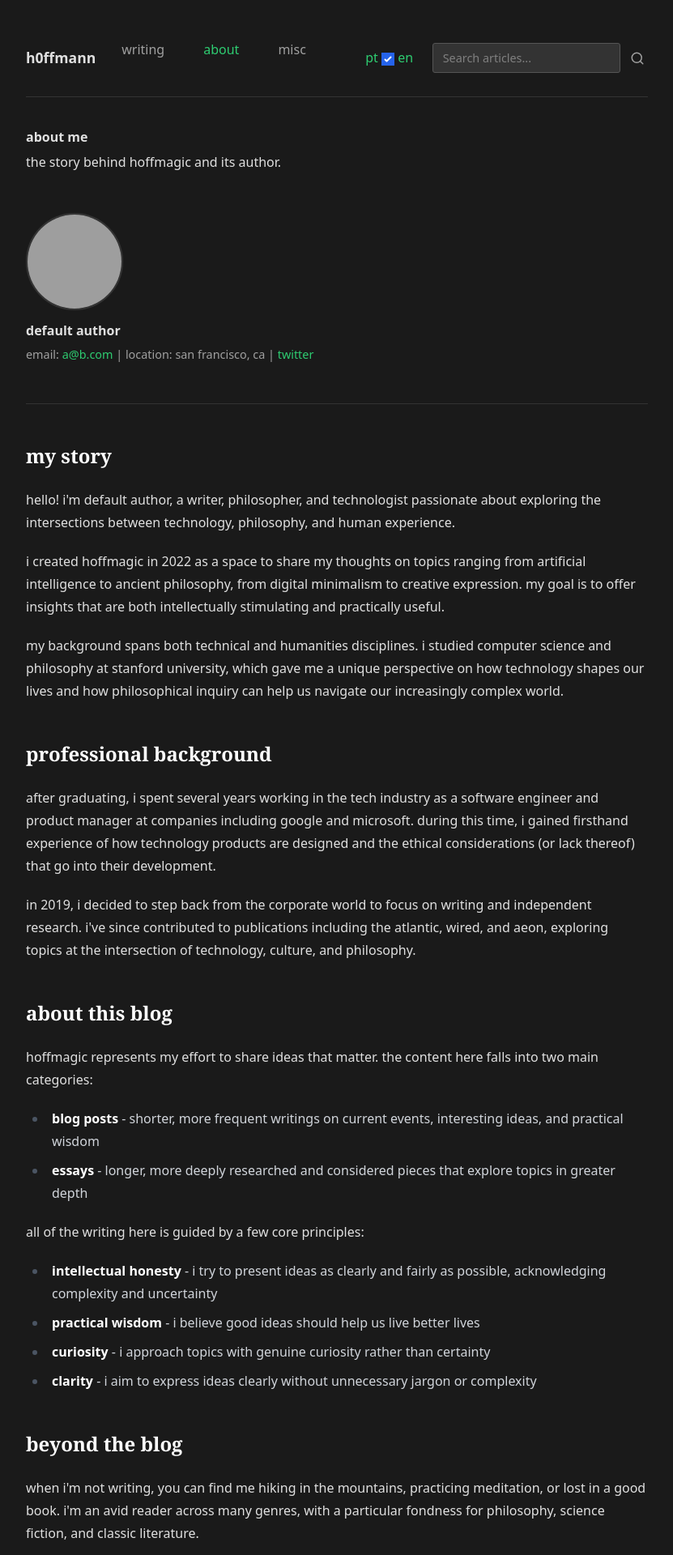
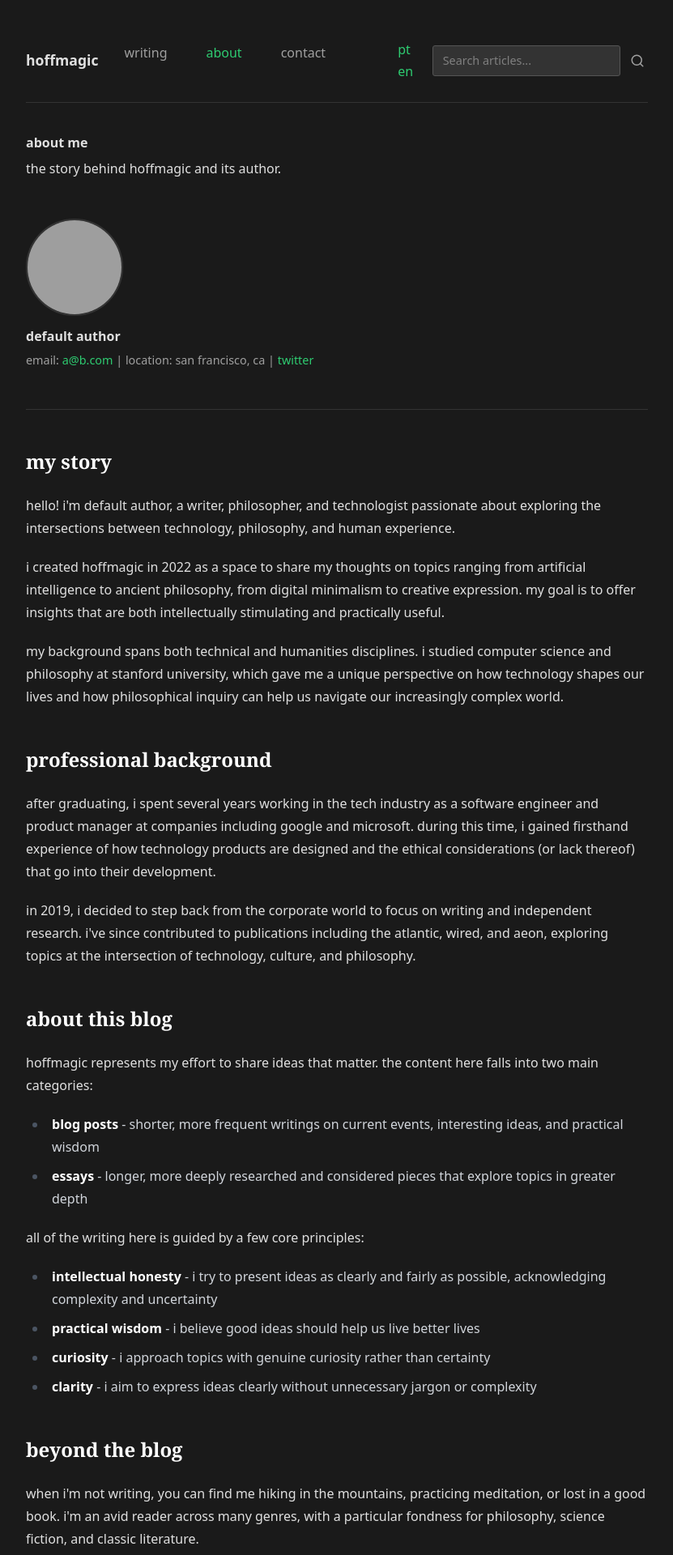
Before and after one commit to h0ffmann/hoffmagic, a FastAPI app: page /about in a window 1280 px wide. Shown: the top 1920 px of the page at 81% size, without its empty margins (224-1055 px from the left). Run offline with FastAPI, Linux system fonts and the light colour scheme; parts of the project's set-up code (start-up, migrations or seed data) failed here and were passed over; grey boxes are pictures that could not be loaded.

Commit message:
feat: update header navigation, language toggle and i18n support

```diff
--- a/src/hoffmagic/i18n.py
+++ b/src/hoffmagic/i18n.py
@@ -4,11 +4,30 @@ Internationalization module for hoffmagic blog.
 
 # English translations
 en = {
-    # Navigation
+    # General
+    "brand_name": "hoffmagic",
     "home": "Home",
+    "about": "About",
     "writing": "Writing",
-    "about": "About",
-    "projects": "Projects",
+    "essays": "Essays",
+    "contact": "Contact",
+    "tags": "Tags",
+    "search_placeholder": "Search...",
+    "search_button_label": "Submit search",
+    "read_more": "Read More →",
+    "previous": "Previous",
+    "next": "Next",
+    "page": "Page",
+    "of": "of",
+    # Header Nav
+    "nav_writing": "Writing",
+    "nav_about": "About",
+    "nav_projects": "Projects", # Future use
+    "nav_contact": "Contact",
+    # Language Toggle
+    "lang_en_short": "EN",
+    "lang_pt_short": "PT",
+    "toggle_language": "Toggle Language",
 
     # Home page
     "latest_writing": "Latest Writing",
@@ -46,11 +65,30 @@ en = {
 
 # Portuguese translations
 pt = {
-    # Navigation
+    # General
+    "brand_name": "hoffmagic",
     "home": "Início",
+    "about": "Sobre",
     "writing": "Textos",
-    "about": "Sobre",
-    "projects": "Projetos",
+    "essays": "Ensaios",
+    "contact": "Contato",
+    "tags": "Etiquetas",
+    "search_placeholder": "Buscar...",
+    "search_button_label": "Enviar busca",
+    "read_more": "Ler Mais →",
+    "previous": "Anterior",
+    "next": "Próximo",
+    "page": "Página",
+    "of": "de",
+    # Header Nav
+    "nav_writing": "Textos",
+    "nav_about": "Sobre",
+    "nav_projects": "Projetos", # Uso futuro
+    "nav_contact": "Contato",
+    # Language Toggle
+    "lang_en_short": "EN",
+    "lang_pt_short": "PT",
+    "toggle_language": "Alternar Idioma",
 
     # Home page
     "latest_writing": "Últimos Textos",
--- a/src/hoffmagic/templates/base.html
+++ b/src/hoffmagic/templates/base.html
@@ -45,24 +45,25 @@
             <div class="header-left" style="display: flex; align-items: center; gap: 2em;">
                 <!-- Site Title/Logo -->
                 <div class="logo" style="font-size: 1.1rem; font-weight: bold;">
-                    <a href="{{ url_for('home') }}"
-                        style="text-decoration: none; color: var(--color-text-primary);">h0ffmann</a>
+                    <a href="{{ url_for('home', lang=lang) }}"
+                       style="text-decoration: none; color: var(--color-text-primary);">{{ i18n.get('brand_name', 'hoffmagic') }}</a>
                 </div>
                 <!-- Navigation -->
                 <nav class="nav-menu">
                     {# Determine current page slug to apply active class #}
                     {% set current_path = request.url.path %}
-                    {# Define simple page mappings for highlighting #}
+                    {# Define page mappings for highlighting #}
                     {% set page_map = {'/': 'home', '/blog': 'writing', '/essays': 'essays', '/about': 'about',
-                    '/contact': 'misc'} %}
+                    '/contact': 'contact'} %} {# Changed misc to contact #}
                     {% set active_page = page_map.get(current_path.rstrip('/')) or page_map.get(current_path) or '' %}
                     {# Handle trailing slash #}
 
-                    {#<a href="{{ url_for('home') }}" class="{{ 'nav-active' if active_page == 'home' }}">Home</a>#}
-                    <a href="{{ url_for('blog_page') }}"
-                        class="{{ 'nav-active' if active_page == 'writing' or active_page == 'essays' }}">Writing</a>
-                    <a href="{{ url_for('about_page') }}" class="{{ 'nav-active' if active_page == 'about' }}">About</a>
-                    <a href="{{ url_for('contact_page') }}" class="{{ 'nav-active' if active_page == 'misc' }}">Misc</a>
+                    {#<a href="{{ url_for('home', lang=lang) }}" class="{{ 'nav-active' if active_page == 'home' }}">{{ i18n.get('nav_home', 'Home') }}</a>#}
+                    <a href="{{ url_for('blog_page', lang=lang) }}"
+                        class="{{ 'nav-active' if active_page == 'writing' or active_page == 'essays' }}">{{ i18n.get('nav_writing', 'Writing') }}</a>
+                    <a href="{{ url_for('about_page', lang=lang) }}" class="{{ 'nav-active' if active_page == 'about' }}">{{ i18n.get('nav_about', 'About') }}</a>
+                    {#<a href="#projects" class="">{{ i18n.get('nav_projects', 'Projects') }}</a> #} {# Placeholder for Projects #}
+                    <a href="{{ url_for('contact_page', lang=lang) }}" class="{{ 'nav-active' if active_page == 'contact' }}">{{ i18n.get('nav_contact', 'Contact') }}</a> {# Renamed Misc to Contact #}
                 </nav>
             </div>
             <!-- Header Right: Language Toggle + Search -->
@@ -70,15 +71,14 @@
                 <!-- Language toggle -->
                 <div class="language-toggle">
                     {# Use i18n for labels if available, otherwise fallback #}
-                    <a href="?lang=pt" class="{{ 'active' if lang == 'pt' }}" aria-label="Português">
-                        {{ i18n.get("lang_pt", "PT") if i18n else "PT" }}
+                    <a href="?lang=pt" class="lang-option {{ 'active' if lang == 'pt' }}" aria-label="Português" data-lang="pt">
+                       {{ i18n.get("lang_pt_short", "PT") }}
                     </a>
-                    <label class="switch" title="{{ i18n.get('toggle_language', 'Toggle Language') if i18n else 'Toggle Language' }}">
-                        <input type="checkbox" id="language-toggle" {% if lang == 'en' %}checked="checked"{% endif %}>
-                        <span class="slider round"></span>
-                    </label>
-                    <a href="?lang=en" class="{{ 'active' if lang == 'en' }}" aria-label="English">
-                        {{ i18n.get("lang_en", "EN") if i18n else "EN" }}
+                    <div class="lang-slider-container" title="{{ i18n.get('toggle_language', 'Toggle Language') }}">
+                         <div class="lang-slider-button {{ 'on-en' if lang == 'en' }}"></div>
+                    </div>
+                    <a href="?lang=en" class="lang-option {{ 'active' if lang == 'en' }}" aria-label="English" data-lang="en">
+                        {{ i18n.get("lang_en_short", "EN") }}
                     </a>
                 </div>
 
@@ -113,20 +113,25 @@
     <!-- Language Toggle Script -->
     <script>
         document.addEventListener('DOMContentLoaded', function() {
-            const langToggle = document.getElementById('language-toggle');
-            if (langToggle) {
-                langToggle.addEventListener('change', function() {
-                    const newLang = this.checked ? 'en' : 'pt';
-                    // Preserve current URL parameters except 'lang'
-                    const currentUrl = new URL(window.location.href);
-                    currentUrl.searchParams.set('lang', newLang);
-                    window.location.href = currentUrl.toString();
-                });
+             // Language Slider Logic
+             const sliderContainer = document.querySelector('.lang-slider-container');
+             const currentLang = new URLSearchParams(window.location.search).get('lang') || 'en'; // Default 'en'
 
-                // Ensure toggle state matches current language on load
-                const currentLang = new URLSearchParams(window.location.search).get('lang') || 'en'; // Default to 'en' if not set
-                langToggle.checked = (currentLang === 'en');
-            }
+             sliderContainer?.addEventListener('click', function() {
+                 const newLang = (currentLang === 'en') ? 'pt' : 'en';
+                 const currentUrl = new URL(window.location.href);
+                 currentUrl.searchParams.set('lang', newLang);
+                 window.location.href = currentUrl.toString();
+             });
+
+             // Optional: Update active class on links based on currentLang
+             document.querySelectorAll('.lang-option').forEach(link => {
+                 if (link.getAttribute('data-lang') === currentLang) {
+                     link.classList.add('active');
+                 } else {
+                     link.classList.remove('active');
+                 }
+             });
         });
     </script>
     {% endblock %}
```
Also changed, not shown: src/hoffmagic/templates/blog/detail.html (+5 -5 lines).
